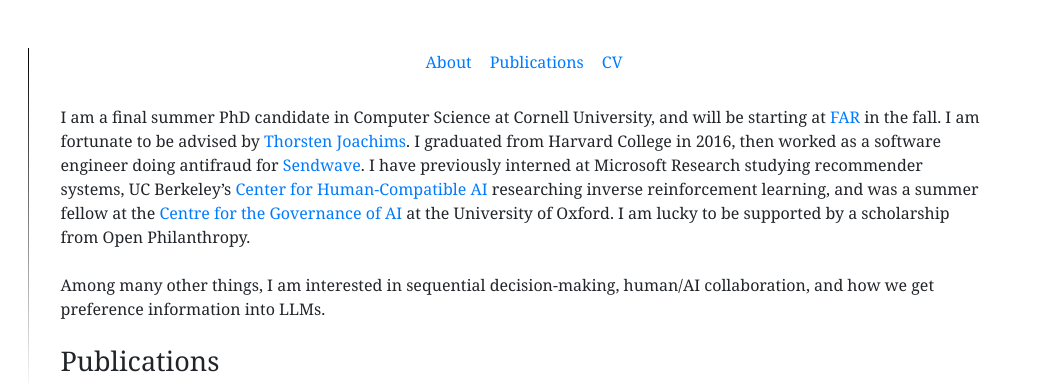
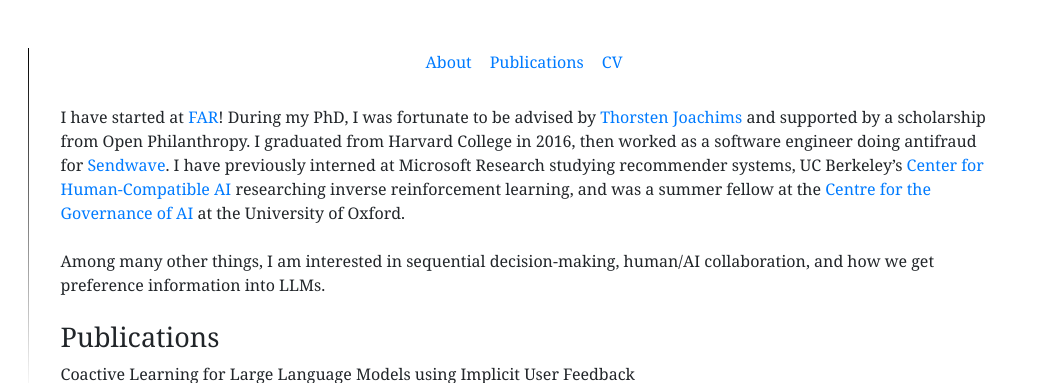
Before and after one commit to atucker/atucker.github.io, a plain HTML site: page index.html in a window 1280 px wide. Shown: the top 383 px of the page, 241-1280 px from the left. Drawn offline with nearby package versions, Linux system fonts and the light colour scheme; some icons are missing.

Commit message:
update that I'm at FAR

```diff
--- a/index.html
+++ b/index.html
@@ -62,7 +62,7 @@
                     </header>
                     <main>
                         <div><a id="about"></a>
-I am a final summer PhD candidate in Computer Science at Cornell University, and will be starting at <a href="https://far.ai">FAR</a> in the fall. I am fortunate to be advised by <a href="https://www.cs.cornell.edu/people/tj/">Thorsten Joachims</a>. I graduated from Harvard College in 2016, then worked as a software engineer doing antifraud for <a href="https://www.sendwave.com/">Sendwave</a>. I have previously interned at Microsoft Research studying recommender systems, UC Berkeley’s <a href="https://humancompatible.ai/">Center for Human-Compatible AI</a> researching inverse reinforcement learning, and was a summer fellow at the <a href="https://www.fhi.ox.ac.uk/govai/">Centre for the Governance of AI</a> at the University of Oxford. I am lucky to be supported by a scholarship from Open Philanthropy.
+I have started at <a href="https://far.ai">FAR</a>! During my PhD, I was fortunate to be advised by <a href="https://www.cs.cornell.edu/people/tj/">Thorsten Joachims</a> and supported by a scholarship from Open Philanthropy. I graduated from Harvard College in 2016, then worked as a software engineer doing antifraud for <a href="https://www.sendwave.com/">Sendwave</a>. I have previously interned at Microsoft Research studying recommender systems, UC Berkeley’s <a href="https://humancompatible.ai/">Center for Human-Compatible AI</a> researching inverse reinforcement learning, and was a summer fellow at the <a href="https://www.fhi.ox.ac.uk/govai/">Centre for the Governance of AI</a> at the University of Oxford.
 <br /><br />
 Among many other things, I am interested in sequential decision-making, human/AI collaboration, and how we get preference information into LLMs.
 </div>
```
